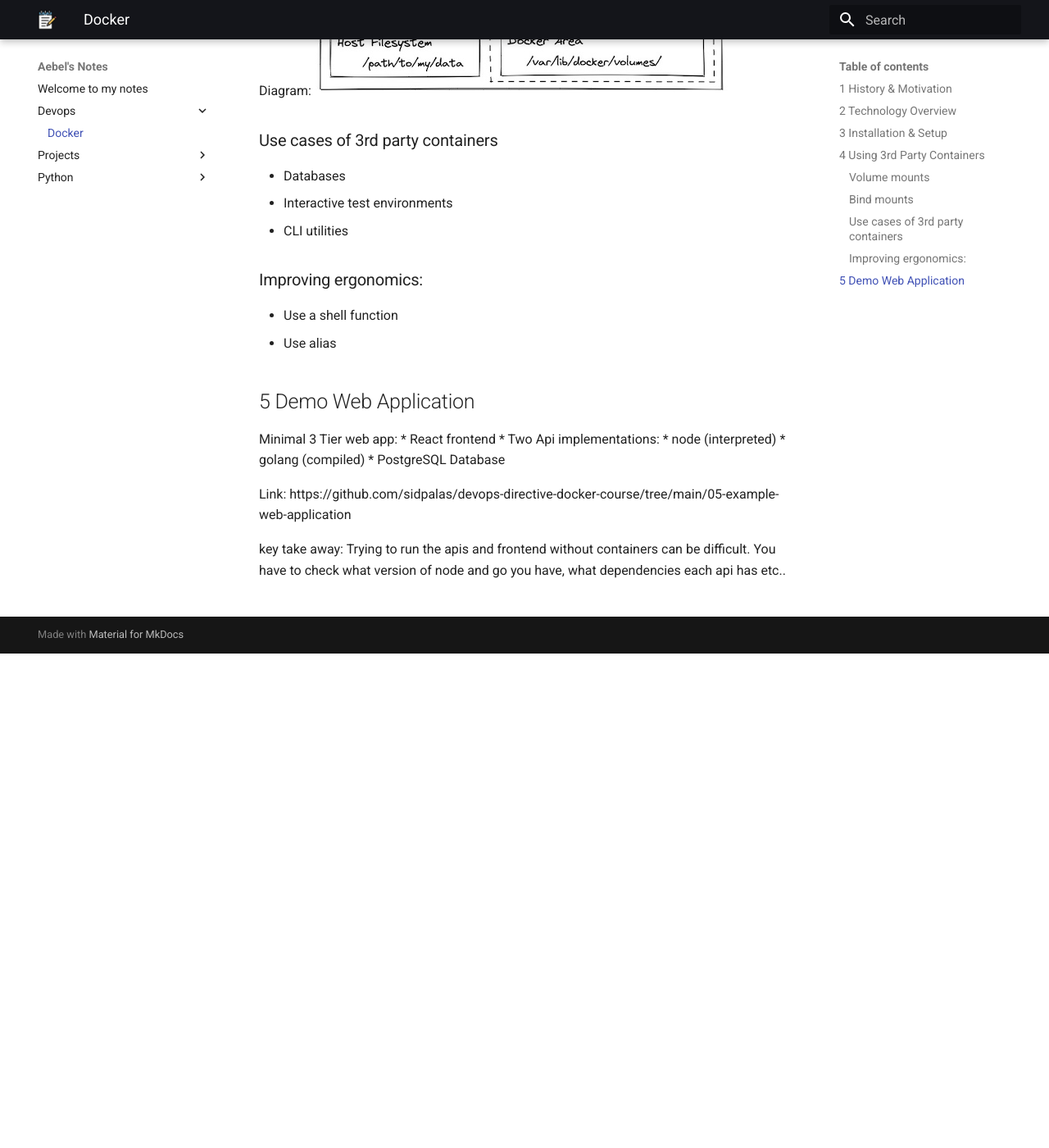
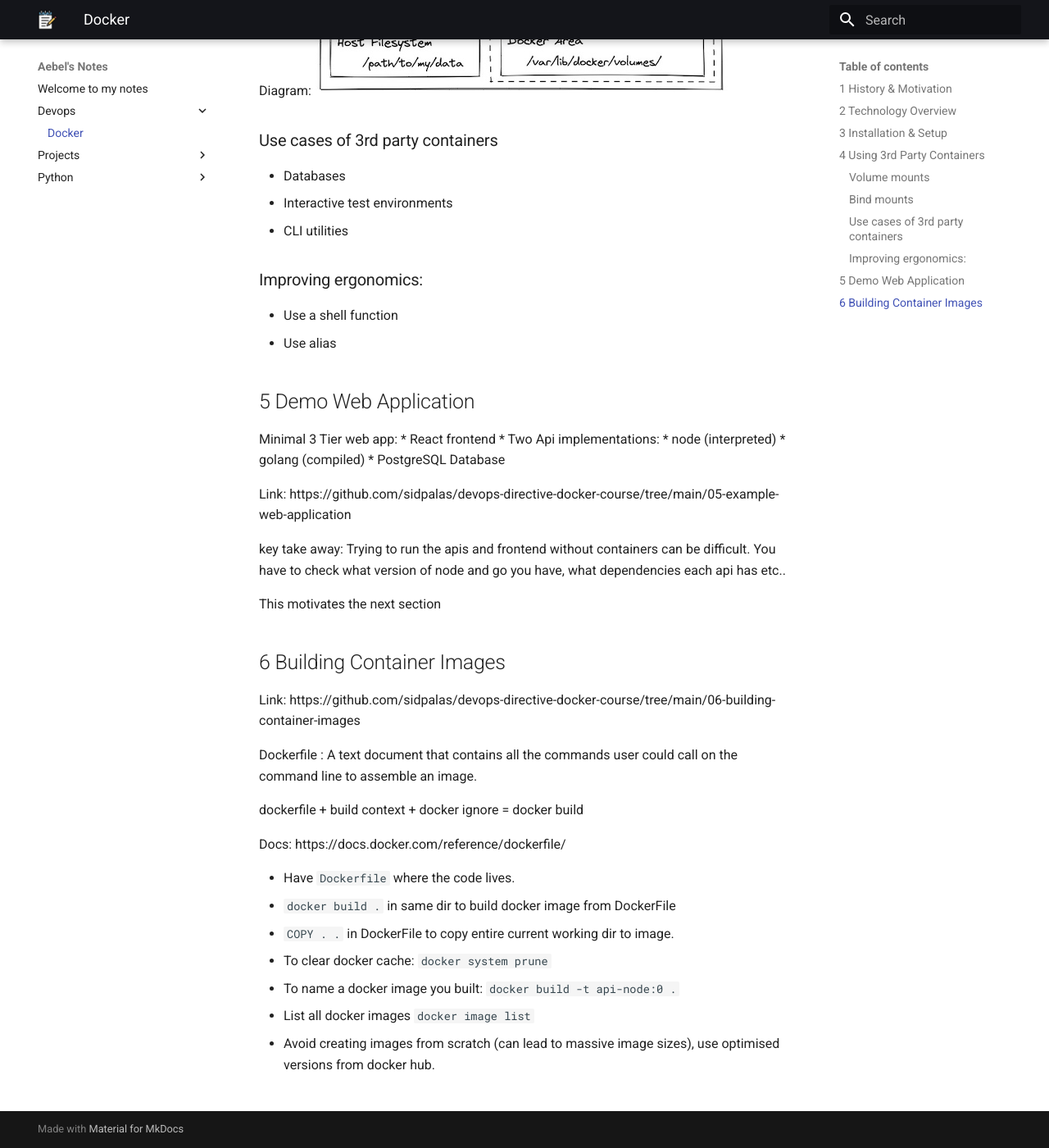
Before and after one commit to Aebel-Shajan/notes, an MkDocs documentation site: the page built from docs/devops/docker.md, in a window 1280 px wide and 1400 px high, scrolled down 3499 px. Shown: the whole window at 82% size. Built offline with MkDocs 1.6.1 and Material for MkDocs 9.7.7, drawn with Linux system fonts in a browser that asks for light colours; before the commit the page ends 4296 px from its top, so only the background shows below that.

Commit message:
Add section 6: building container images to notes.

```diff
--- a/docs/devops/docker.md
+++ b/docs/devops/docker.md
@@ -125,3 +125,23 @@ Link: https://github.com/sidpalas/devops-directive-docker-course/tree/main/05-ex
 
 key take away: Trying to run the apis and frontend without
 containers can be difficult. You have to check what version of node and go you have, what dependencies each api has etc..
+
+This motivates the next section
+
+## 6 Building Container Images
+
+Link: https://github.com/sidpalas/devops-directive-docker-course/tree/main/06-building-container-images
+
+Dockerfile : A text document that contains all the commands user could call on the command line to assemble an image.
+
+dockerfile + build context + docker ignore = docker build
+
+Docs:  https://docs.docker.com/reference/dockerfile/
+
+* Have `Dockerfile` where the code lives.
+* `docker build .` in same dir to build docker image from DockerFile
+* `COPY . . ` in DockerFile to copy entire current working dir to image.
+* To clear docker cache: `docker system prune`
+* To name a docker image you built: `docker build -t api-node:0 . `
+* List all docker images `docker image list`
+* Avoid creating images from scratch (can lead to massive image sizes), use optimised versions from docker hub.
```
